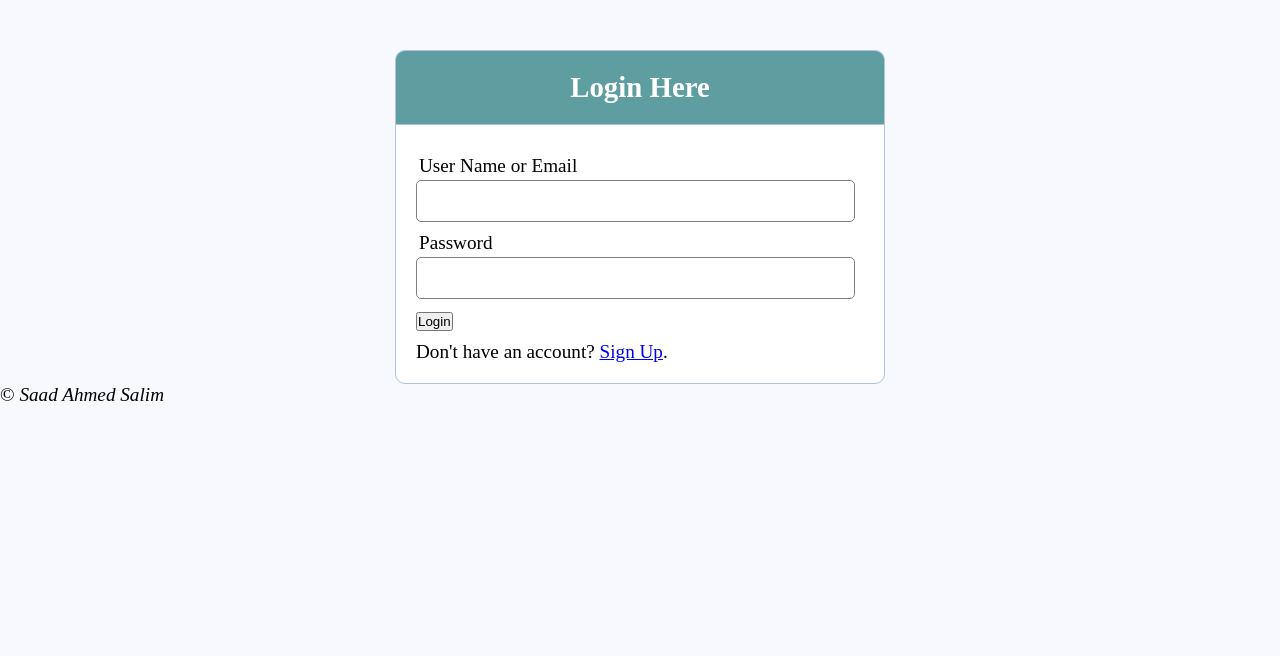
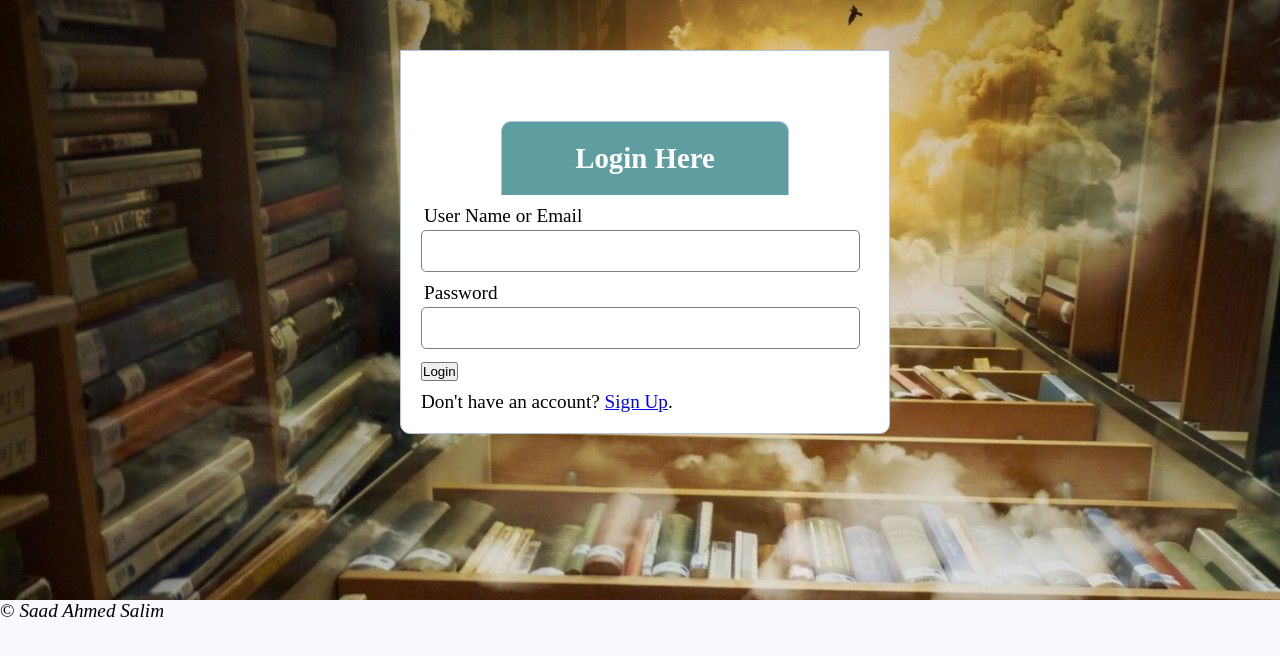
Before and after one commit to SaadAhmedSalim/LibraryManagementSystem, a PHP site: page /login.php in a window 1280 px wide. Shown: the top 656 px of the page. Run offline with PHP 8.4, Linux system fonts and the light colour scheme; some web fonts are replaced.

Commit message:
bg picture added

```diff
--- a/LibraryManagementSystem/css/style.css
+++ b/LibraryManagementSystem/css/style.css
@@ -1,4 +1,4 @@
-* {
+ * {
 	margin: 0px;
 	padding: 0px;
 }
@@ -9,7 +9,7 @@ body {
 }
 
 .header {
-	width: 35%;
+	width: 55%;
 	margin: 50px auto 0px;
 	color: white;
 	background: #5f9ea0;
@@ -25,11 +25,24 @@ body {
 	font-size: 18px;
 
 }
-
-
-form {
+/*
+.form .container{
 	width: 35%;
 	margin: 0px auto;
+	position: fixed;
+	margin-top: 50px;
+	background: white;
+	left: 400px;
+	border: 1px solid #b0c4de;
+	border-radius: 0px 0px 10px 10px;
+	padding: 20px;
+}
+*/
+form {
+	position: absolute;
+	left: 400px;
+	width: 35%;
+	margin: 50px auto;
 	background: white;
 	border: 1px solid #b0c4de;
 	border-radius: 0px 0px 10px 10px;
@@ -65,6 +78,11 @@ form {
 	cursor: pointer;
 }
 
+.main-footer{
+	position: absolute;
+	bottom: -250px;
+}
+
 
 .error {
 	width: 92%;
--- a/LibraryManagementSystem/login.php
+++ b/LibraryManagementSystem/login.php
@@ -24,16 +24,26 @@
 </head>
 
 <body>
+<style>
+	.bg-img {
+	background-image: url("b1.jpg");
+	background-position: fixed;
+	background-repeat: no-repeat;
+	min-height: 600px;
+	margin-top: 0;
+}
 
+
+
+
+</style>
 <!-- Sign Up Starts-->
-
-	<div class="header">
-		<h2>Login Here</h2>
-	</div>
+<div class="bg-img">
 
 	<form method="post" action="login.php">
-
-		<div class="input-group">
+		<div class="header"><h2>Login Here</h2>
+		</div>
+		  	    <div class="input-group">
 			<label for="username">User Name or Email</label>
 			<input type="text" id="username" name="username" required="">
 		</div>
@@ -52,6 +62,7 @@
    			<p>Don't have an account? <a href="signup.php">Sign Up</a>.</p>
  		</div>
 	</form>
+	</div>
 
 <!-- Sign Up Ends -->
 
```
Also changed, not shown: LibraryManagementSystem/signup.php (+10 -4 lines).
